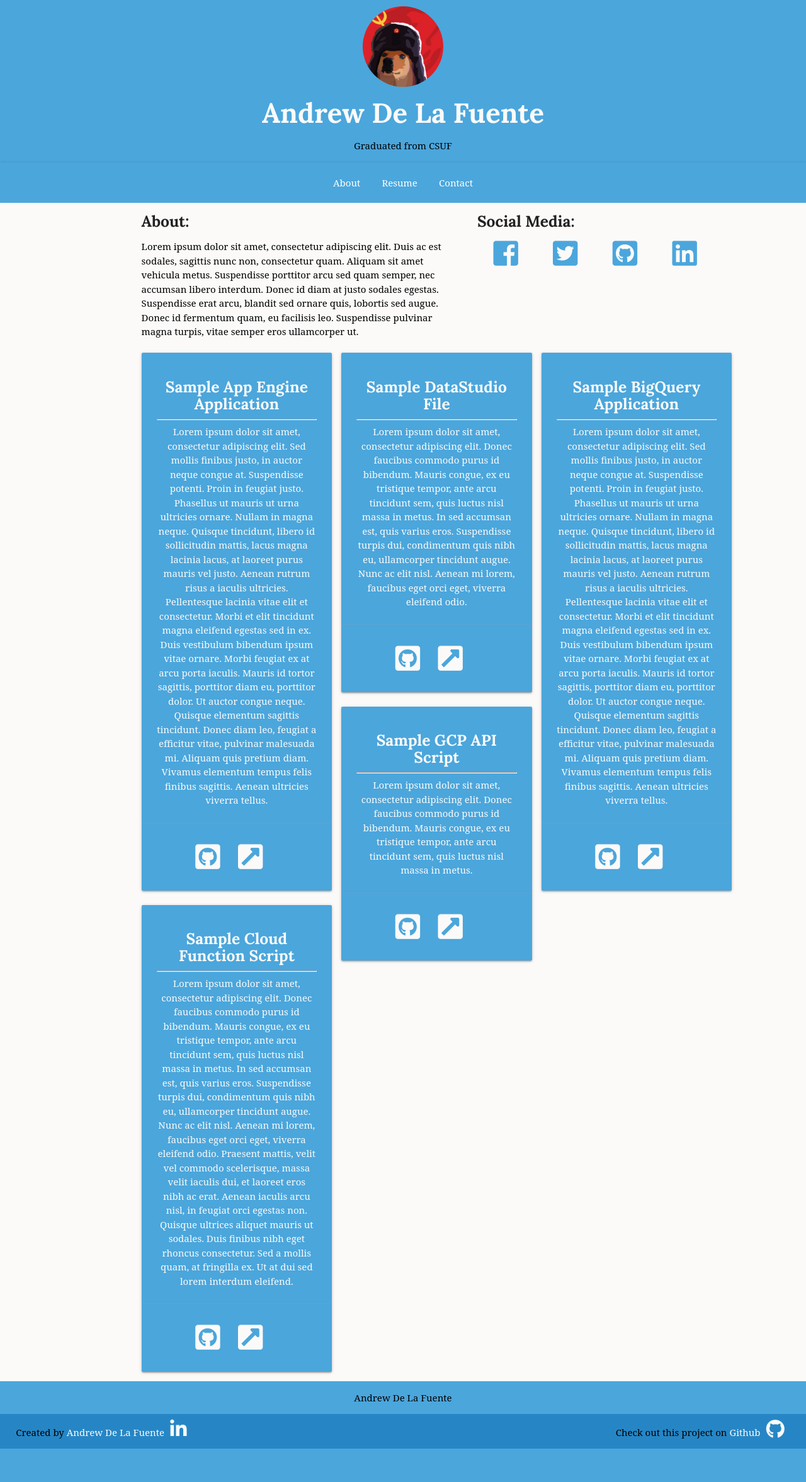
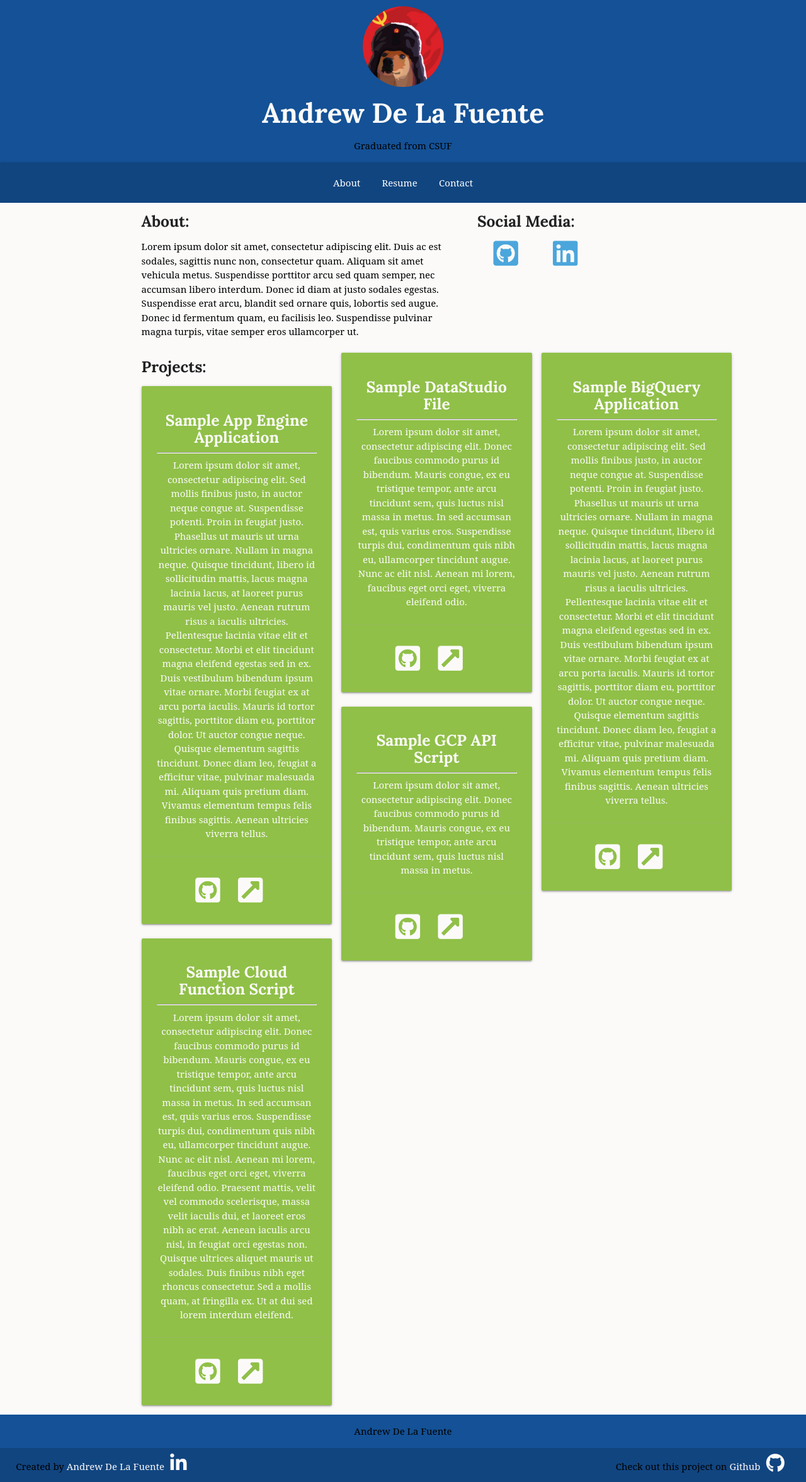
Before and after one commit to Andrewthe13th/Personal-Website, a Flask app: page / in a window 1280 px wide. Shown: the whole page at 63% size. Before the commit the page ends 2300 px from the top, so only its background shows below. Run offline with Flask 2, Linux system fonts and the light colour scheme; some libraries are stand-ins or nearby versions; some web fonts are replaced.

Commit message:
Css and Style Changes
----

```diff
--- a/static/css/main.css
+++ b/static/css/main.css
@@ -22,7 +22,7 @@ p,a {
 
 /*Nav Bar:*/
 nav {
-  background-color:#4BA6DC;
+  background-color:#114580;
   padding:0;
   margin:0;
 }
@@ -40,7 +40,8 @@ nav.nav-center ul li a {
 
 /*Header:*/
 .header{
-  background-color:#4BA6DC;
+  /*background-color:#00274C;*/
+  background-color: #145196;
   color:#FBFAF9;
 }
 
@@ -63,7 +64,7 @@ nav.nav-center ul li a {
 
 /*Footer:*/
 .footer{
-  background-color:#4BA6DC;
+  background-color:#145196;
   color:#FBFAF9;
   margin:0;
   text-align:center;
@@ -73,7 +74,7 @@ nav.nav-center ul li a {
 
 /*Lowest Footer: */
 .footerAbout{
-  background-color:#2686C5;
+  background-color:#114580;
   color:#FBFAF9;
   padding:5px;
 }
@@ -141,7 +142,7 @@ nav.nav-center ul li a {
 .card {
   display: inline-block;
   overflow: visible;
-  background-color: #4BA6DC;
+  background-color: #90C048;
   }
 
 .card .card-content, .card .card-content p, .card .card-content hr {
--- a/templates/contact.html
+++ b/templates/contact.html
@@ -10,7 +10,10 @@
       </ul>
     </div>
     <p style="text-align:center">
-      Feel free to contact me via email: delafuenteandrew@ymail.com
+      email: delafuenteandrew@ymail.com
+    </p>
+    <p style="text-align:center">
+      phone: 1+(714)-380-8023
     </p>
   </div>
 </div>
--- a/templates/main.html
+++ b/templates/main.html
@@ -10,16 +10,15 @@
     <div class="col s5">
       <h5>Social Media:</h5>
       <ul class="socialmedia">
-        <li><a href="https://www.facebook.com/"><i class="fab fa-facebook-square fa-3x"></i></a></li>
-        <li><a href="https://www.twitter.com/"><i class="fab fa-twitter-square fa-3x"></i></a></li>
-        <li><a href="https://www.github.com/"><i class="fab fa-github-square fa-3x"></i></a></li>
-        <li><a href="https://www.linkedin.com/"><i class="fab fa-linkedin fa-3x"></i></a></li>
+        <li><a href="https://github.com/Andrewthe13th/Personal-Website"><i class="fab fa-github-square fa-3x"></i></a></li>
+        <li><a href="https://www.linkedin.com/in/andrew-de-la-fuente-1663a3117/"><i class="fab fa-linkedin fa-3x"></i></a></li>
       </ul>
     </div>
   </div>
   <!--Projects-->
   <div class="row">
     <div class="col s12 m9 l9 offset-m2 offset-l2 cards-container">
+      <h5>Projects:</h5>
       <div class="card">
         <div class="card-content">
           <span class="title">
```
